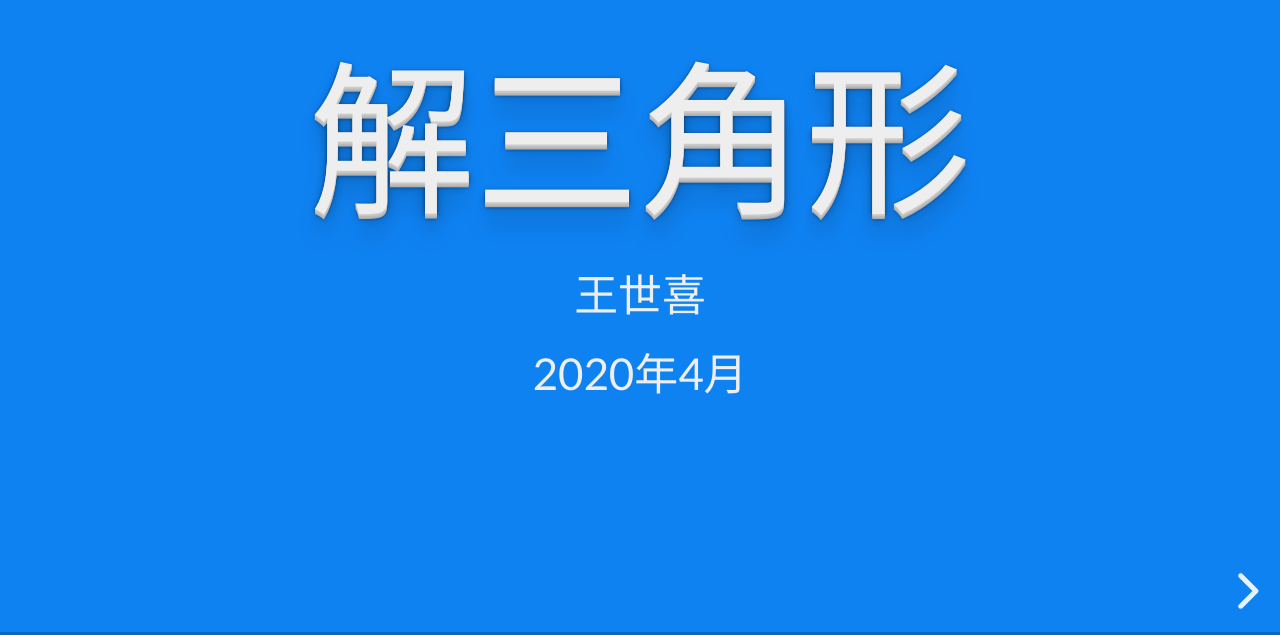
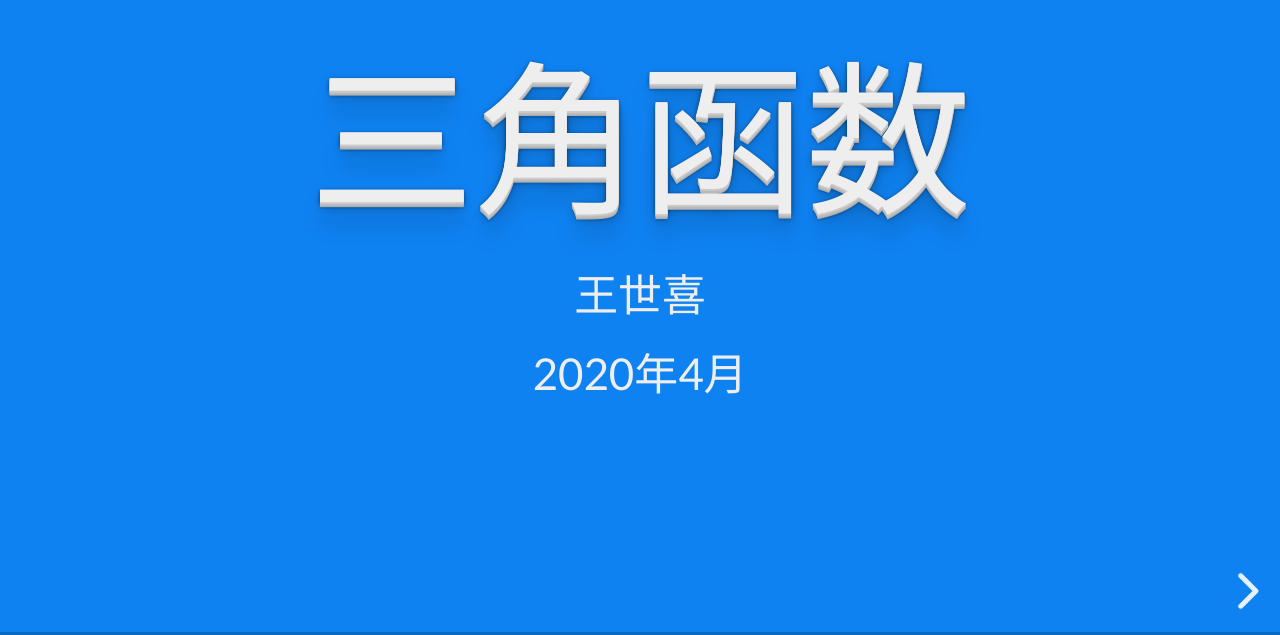
Before and after one commit to wsx2020/sanjiao, a plain HTML site: page sanjiao02.html in a window 1280 px wide. Shown: the part 165-800 px from the top of the page. Drawn offline with nearby package versions, Linux system fonts and the light colour scheme; some packages are replaced by stand-ins of ours.

Commit message:
Update sanjiao02.html

```diff
--- a/sanjiao02.html
+++ b/sanjiao02.html
@@ -34,7 +34,7 @@
     <div class="slides">
 
 <section data-background="#0f82f2" id="title-slide">
-  <h1 class="title">解三角形</h1>
+  <h1 class="title">三角函数</h1>
   <p class="author">王世喜</p>
   <p class="date">2020年4月</p>
 </section>
```
